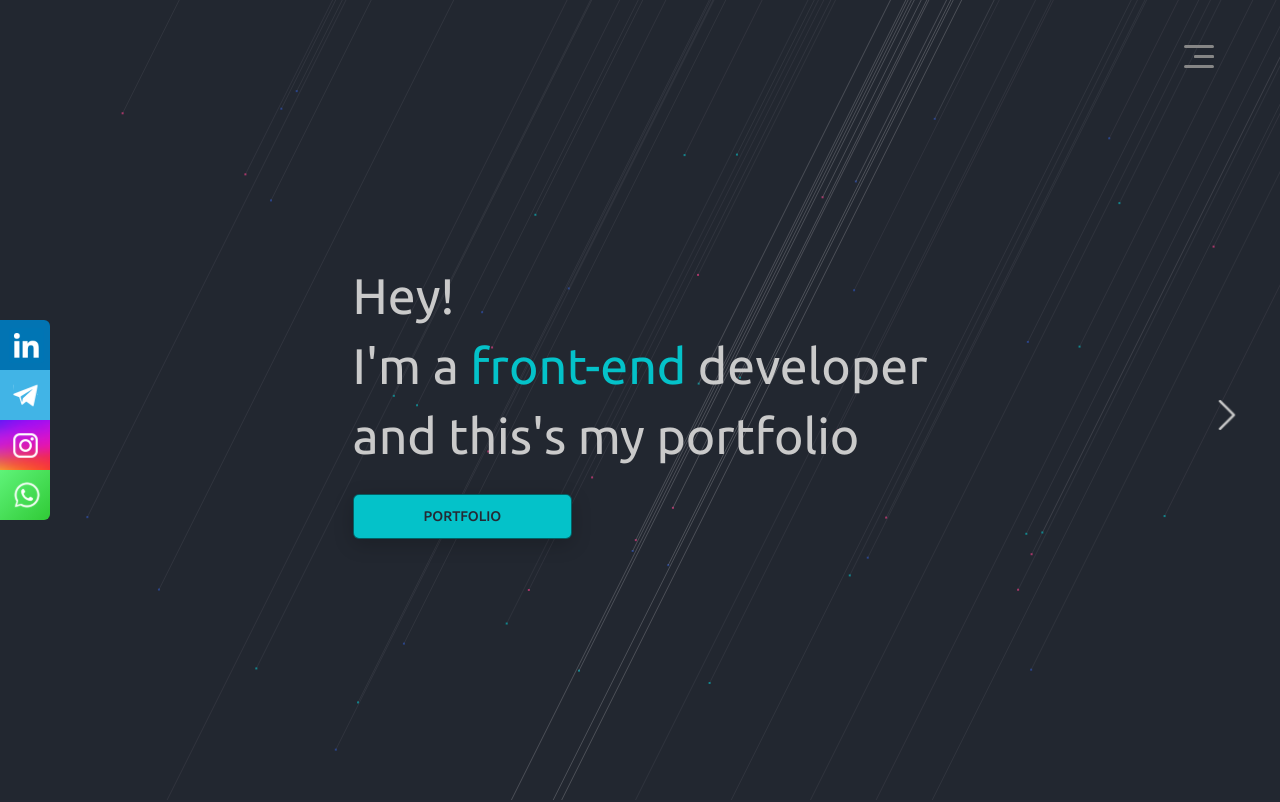
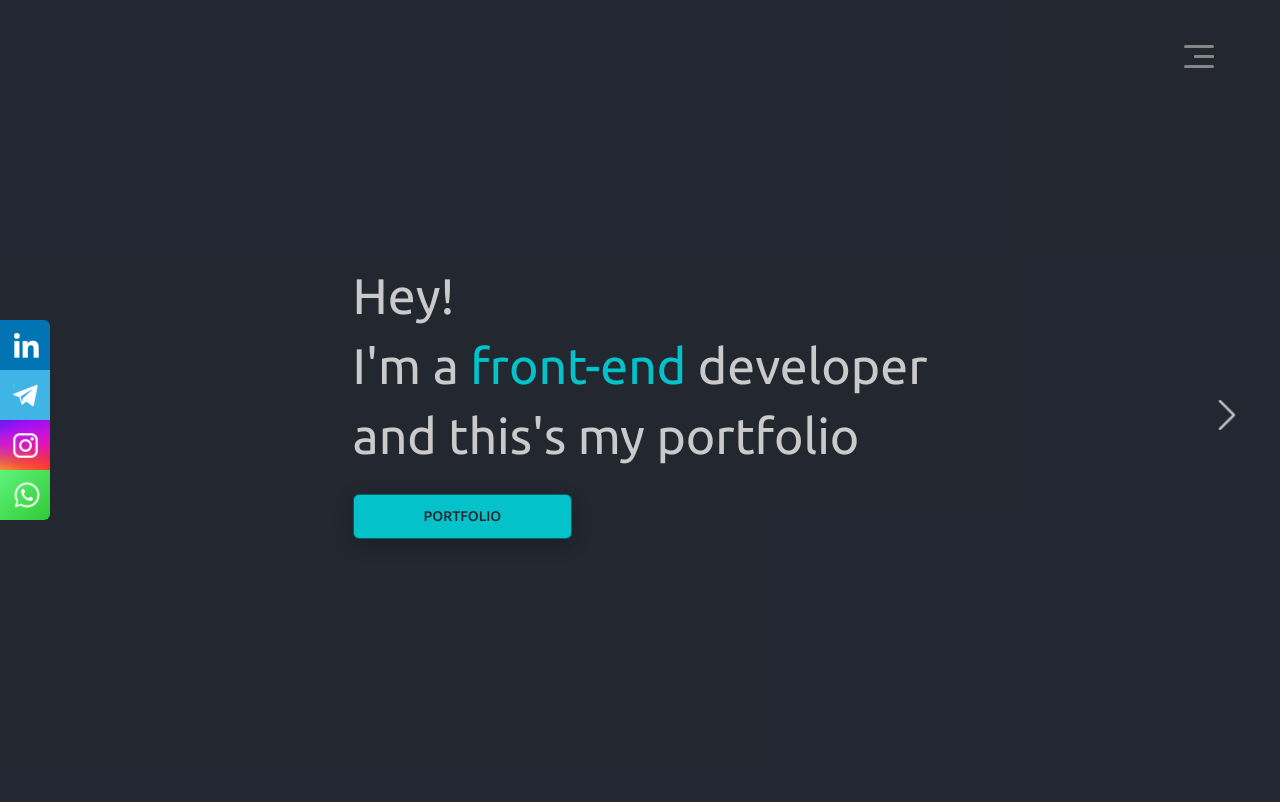
Before and after one commit to LLlkoJlHuk/portfolio, a React (Vite) app: page / in a window 1280 px wide. Built offline with nearby package versions, Linux system fonts and the light colour scheme.

Commit message:
Fix canvas's bug

```diff
--- a/index.html
+++ b/index.html
@@ -7,11 +7,8 @@
     <title></title>
   </head>
   <body>
-    <div id="pt" class="canvas"></div>
     <div id="root"></div>
 
     <script type="module" src="src/main.jsx"></script>
-    <script src="/canvas/pt.min.js"></script>
-    <script src="/canvas/canvas.js"></script>
   </body>
 </html>
--- a/public/canvas/canvas.js
+++ b/public/canvas/canvas.js
@@ -71,10 +71,5 @@ window.addEventListener('load', function () {
     space.play();
   }
 
-  // Проверяем, загружены ли все ресурсы, прежде чем инициализировать canvas
-  if (document.readyState === 'loading') {
-    document.addEventListener('DOMContentLoaded', floatySpace); // Если DOM еще загружается
-  } else {
-    floatySpace(); // Если DOM уже загружен
-  }
+  floatySpace();
 });
--- a/src/App.jsx
+++ b/src/App.jsx
@@ -4,6 +4,7 @@ import { AnimatePresence, motion } from "framer-motion";
 import routes from "./routes/index.jsx";
 import SettingsContext from "./context/settings.js";
 import Menu from "@/components/Menu/index.jsx";
+import CanvasComponent from "@/components/Canvas/index.jsx";
 
 function AnimatedRoutes() {
     const location = useLocation();
@@ -32,6 +33,7 @@ function AnimatedRoutes() {
                     exit={{ x: "-100%", opacity: 0 }}
                     transition={{ duration: 0.5, ease: "easeInOut" }}
                 >
+                    <CanvasComponent />
                     <Menu />
                     { page ?? <div>Page not found</div> }
                 </motion.div>
--- a/src/assets/css/index.css
+++ b/src/assets/css/index.css
@@ -243,8 +243,8 @@ body {
   top: 0;
   left: 0;
   width: 100%;
-  height: 100%;
-  min-height: 99.9dvh;
+  height: auto;
+  min-height: 100%;
 }
 @media (max-width: 768px) {
   .canvas {
--- a/src/assets/css/index.scss
+++ b/src/assets/css/index.scss
@@ -112,8 +112,8 @@ body {
   left: 0;
 
   width: 100%;
-  height: 100%;
-  min-height: 99.9dvh;
+  height: auto;
+  min-height: 100%;
 
   @include tablet {
     min-height: 99.8vh;
--- /dev/null
+++ b/src/components/Canvas/index.jsx
@@ -0,0 +1,35 @@
+import React, { useEffect } from 'react';
+
+const CanvasComponent = () => {
+    useEffect(() => {
+        const loadScript = (src) => {
+            return new Promise((resolve, reject) => {
+                const script = document.createElement('script');
+                script.src = src;
+                script.async = true;
+                script.onload = resolve;
+                script.onerror = reject;
+                document.body.appendChild(script);
+            });
+        };
+
+        const loadCanvasScripts = async () => {
+            try {
+                await loadScript('/canvas/pt.min.js');
+                await loadScript('/canvas/canvas.js');
+            } catch (error) {
+                console.error('Ошибка при загрузке скриптов:', error);
+            }
+        };
+
+        loadCanvasScripts();
+
+        return () => {
+            document.querySelectorAll('script[src^="/canvas/"]').forEach(script => script.remove());
+        };
+    }, []);
+
+    return <div id="pt" className="canvas"></div>;
+};
+
+export default CanvasComponent;
```
